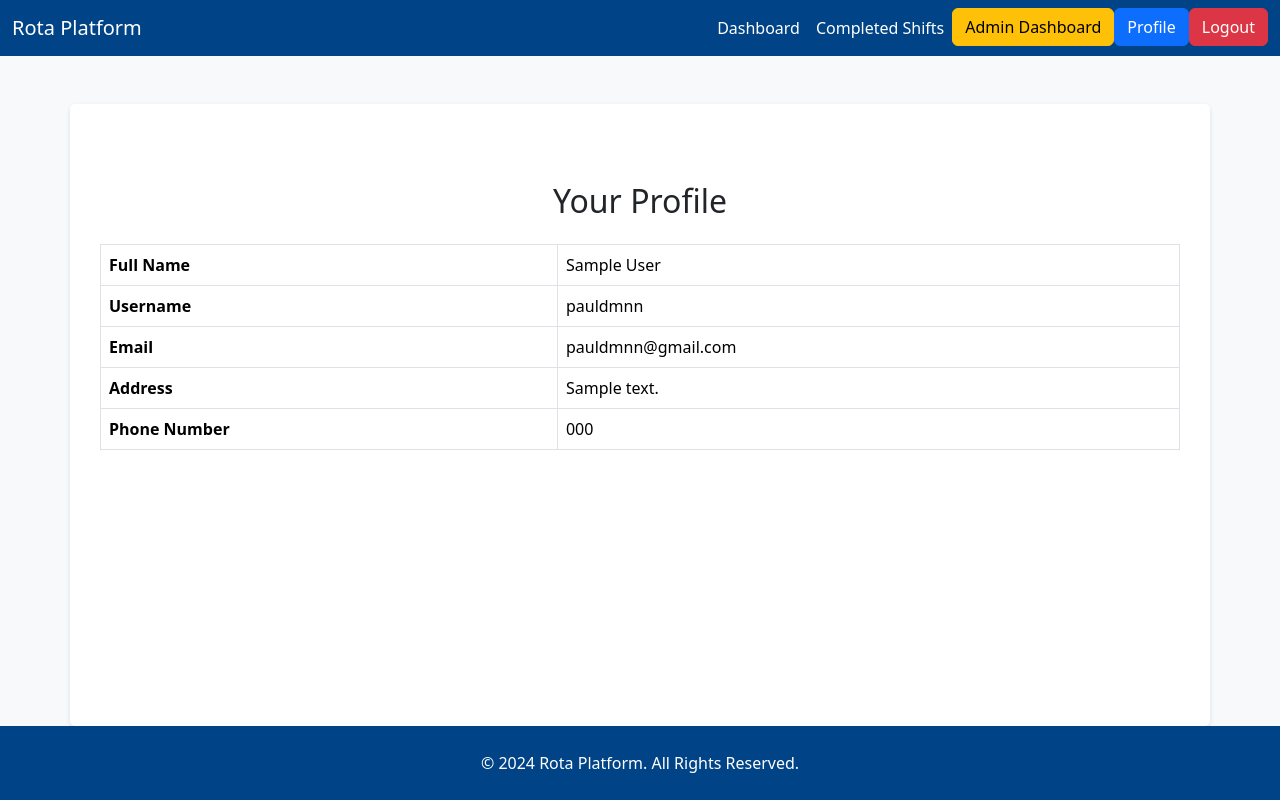
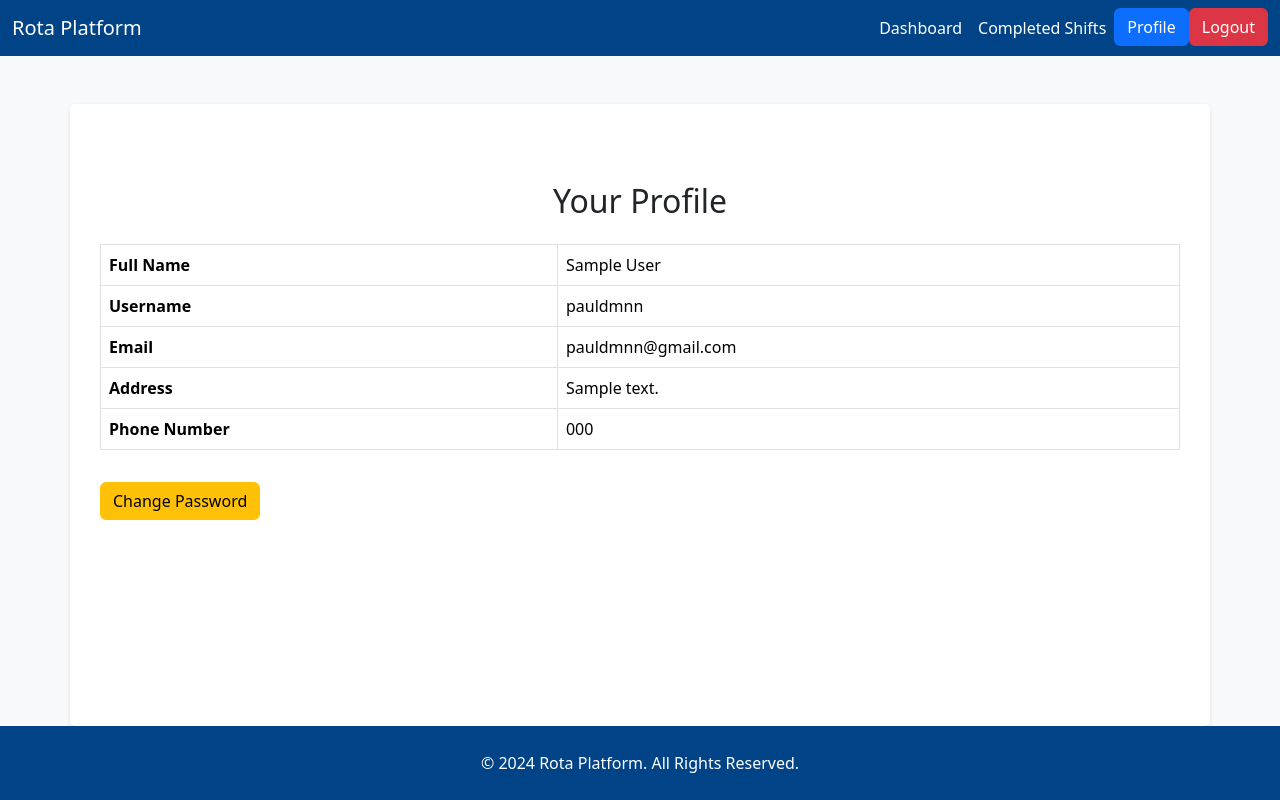
Before and after one commit to pauldmnn/Rota-platform, a Django app: page /view_profile/ in a window 1280 px wide. Run offline with Django 4.2, Linux system fonts and the light colour scheme; a user stored in the database is signed in; tables that the repository leaves empty hold one stand-in row (values such as "Sample post").

Commit message:
User can change their password

```diff
--- a/rota/templates/rota/admin_dashboard.html
+++ b/rota/templates/rota/admin_dashboard.html
@@ -40,5 +40,10 @@
             No pending requests at the moment.
         </div>
     {% endif %}
+    <div>
+        <li class="nav-item">
+            <a href="{% url 'admin_dashboard' %}" class="btn btn-warning">Admin Dashboard</a>
+        </li>
+    </div>
 </div>
 {% endblock %}
--- a/rota/templates/rota/base.html
+++ b/rota/templates/rota/base.html
@@ -26,9 +26,6 @@
                         </li>
                         <li class="nav-item">
                             <a class="nav-link" href="{% url 'completed_shifts' %}">Completed Shifts</a>
-                        </li>
-                        <li class="nav-item">
-                            <a href="{% url 'admin_dashboard' %}" class="btn btn-warning">Admin Dashboard</a>
                         </li>
                         <li class="nav-item">
                             <a href="{% url 'view_staff_profile' %}" class="btn btn-primary">Profile</a>
--- a/rota/templates/rota/view_staff_profile.html
+++ b/rota/templates/rota/view_staff_profile.html
@@ -28,5 +28,9 @@
             <td>{{ profile.phone_number }}</td>
         </tr>
     </table>
+    <div>
+        <a href="{% url 'change_password' %}" class="btn btn-warning mt-3">Change Password</a>
+
+    </div>
 </div>
 {% endblock %}
--- a/rota/urls.py
+++ b/rota/urls.py
@@ -15,11 +15,7 @@ urlpatterns = [
     path('admin/create_rota/', views.admin_create_rota, name='admin_create_rota'),  # Admin rota creation
     path('admin/update_rota/<int:rota_id>/', views.update_rota, name='update_rota'),  # Update rota
     path('profile/', views.staff_profile, name='staff_profile'),
-]
-
-
-
-urlpatterns += [
+    path('dashboard/', views.staff_dashboard, name='staff_dashboard'),
     path('change_password/', auth_views.PasswordChangeView.as_view(
         template_name='rota/change_password.html',
         success_url='/dashboard/'  # Redirect after successful password change
```
